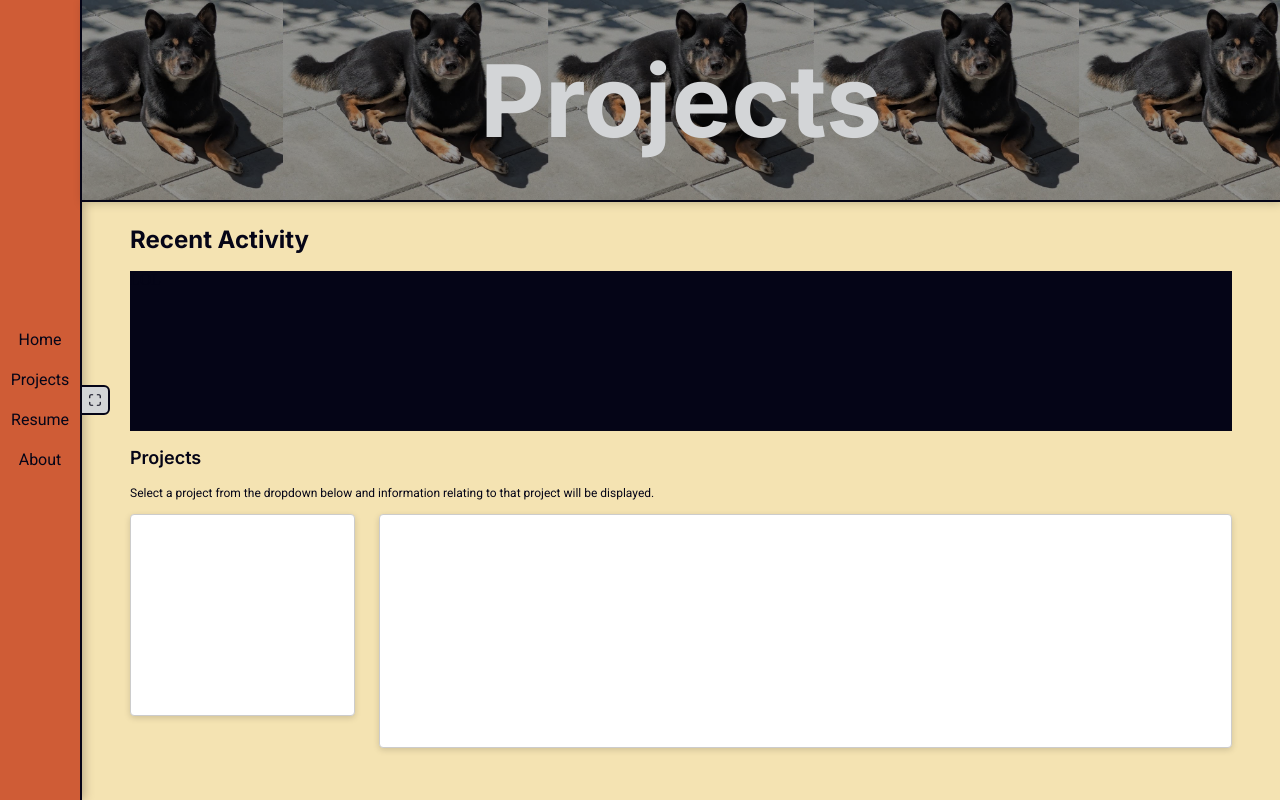
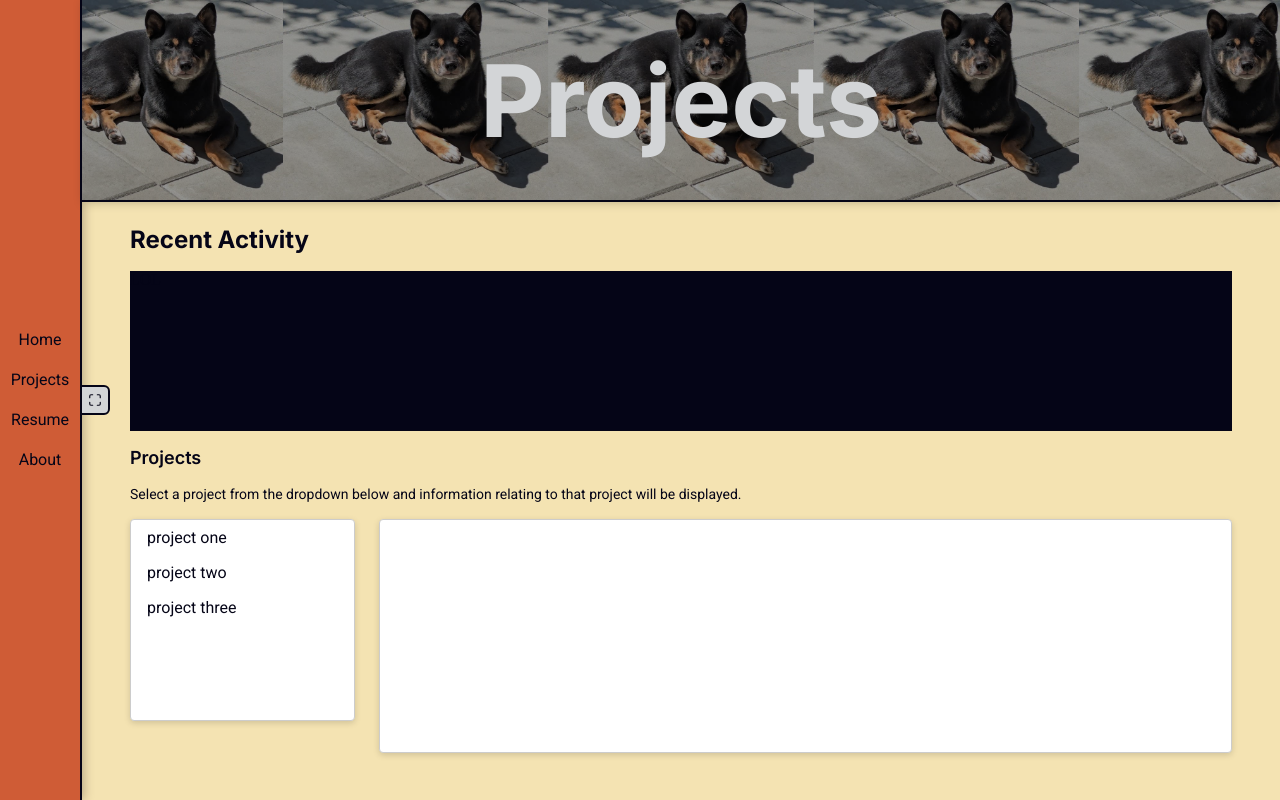
Before and after one commit to bitterhippo/portfolioOne, a React (Vite) app: page /projects in a window 1280 px wide. Built offline with nearby package versions, Linux system fonts and the light colour scheme.

Commit message:
adds additional type security to the dropdown component and updates the data flow so that the handler can operate

```diff
--- a/src/components/Dropdown/Dropdown.tsx
+++ b/src/components/Dropdown/Dropdown.tsx
@@ -1,11 +1,20 @@
-import { DropdownContainer, Item } from "./styles";
+import { DropdownContainer } from "./styles";
+import { DropdownItem } from "./DropdownItem";
 import type { DropdownProps } from "./types";
 
-export const Dropdown = ({ items }: DropdownProps) => {
+export const Dropdown = ({
+  items,
+  setSelectedDropdownItemHandler,
+}: DropdownProps) => {
   return (
     <DropdownContainer>
       {items.map((item) => (
-        <Item key={item.value} />
+        <DropdownItem
+          key={item.value}
+          label={item.label}
+          value={item.value}
+          setSelectedDropdownItemHandler={setSelectedDropdownItemHandler}
+        />
       ))}
     </DropdownContainer>
   );
--- a/src/components/Dropdown/styles.tsx
+++ b/src/components/Dropdown/styles.tsx
@@ -1,18 +1,21 @@
 import styled from "styled-components";
+import { theme } from "../Theme";
 
 export const DropdownContainer = styled.div`
-  width: 300px; /* adjust as needed */
-  max-height: 200px; /* your fixed height */
+  width: 300px;
+  max-height: 200px;
   border: 1px solid #ccc;
   border-radius: 4px;
-  overflow-y: auto; /* makes it scrollable */
+  overflow-y: auto;
   background: #fff;
   box-shadow: 0 2px 6px rgba(0, 0, 0, 0.15);
 `;
 
 export const Item = styled.div`
-  padding: 8px 12px;
+  padding: ${theme.spacing.sm} ${theme.spacing.md};
   cursor: pointer;
+  color: ${theme.colors.textPrimary};
+  font-family: "Roboto", sans-serif;
 
   &:hover {
     background: #f0f0f0;
--- /dev/null
+++ b/src/data/ProjectsData.ts
@@ -0,0 +1,5 @@
+export const ProjectData = [
+  { label: "project one", value: "1" },
+  { label: "project two", value: "2" },
+  { label: "project three", value: "3" },
+];
--- a/src/pages/Projects/Projects.tsx
+++ b/src/pages/Projects/Projects.tsx
@@ -10,8 +10,11 @@ import {
   ProjectSelectorContentBox,
 } from "../styles";
 import { CommitList, Dropdown } from "../../components";
+import { ProjectData } from "../../data/ProjectsData";
+import { useState } from "react";
 
 export default function Projects() {
+  const [selectedDropdownItem, setSelectedDropdownItem] = useState<string>("");
   return (
     <PageContentWrapper>
       <Banner image={Daigoro2}>
@@ -27,10 +30,8 @@ export default function Projects() {
         </StyledBody>
         <ProjectSelectorWrapper>
           <Dropdown
-            items={[
-              { label: "test", value: "lol" },
-              { label: "test", value: "lol" },
-            ]}
+            items={[...ProjectData]}
+            setSelectedDropdownItemHandler={setSelectedDropdownItem}
           />
           {/* TODO - this could easily just be absorbed by the dropdown */}
           <ProjectSelectorContentBox />
--- a/src/pages/styles.tsx
+++ b/src/pages/styles.tsx
@@ -64,7 +64,7 @@ export const StyledH2 = styled.h2`
 
 export const StyledBody = styled.p`
   font-family: "Roboto", sans-serif;
-  font-size: 12px;
+  font-size: ${theme.fontSizes.sm};
   font-weight: 400;
   line-height: 1.5;
   color: #050517;
```
Also changed, not shown: src/components/Dropdown/types.ts (+10 -5 lines), src/components/Dropdown/DropdownItem.tsx (renamed from src/components/Dropdown/Item.tsx).
